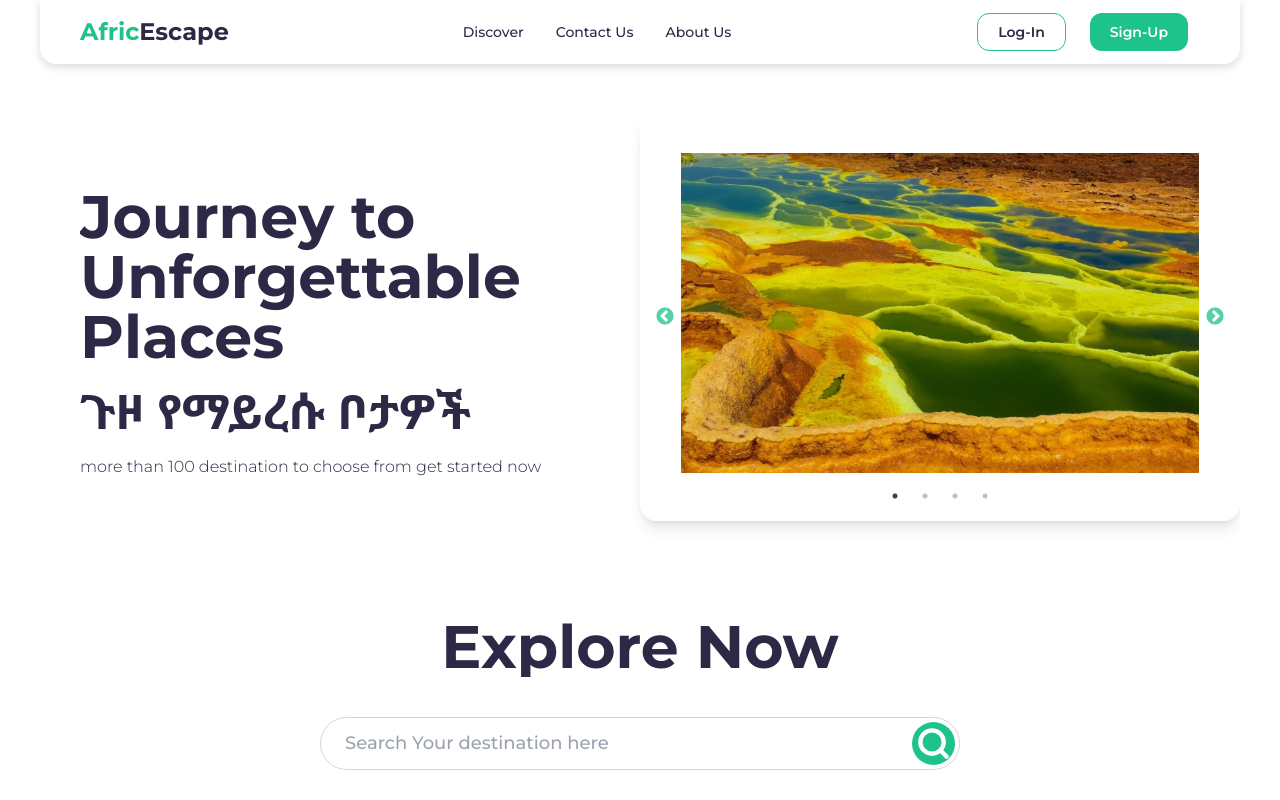
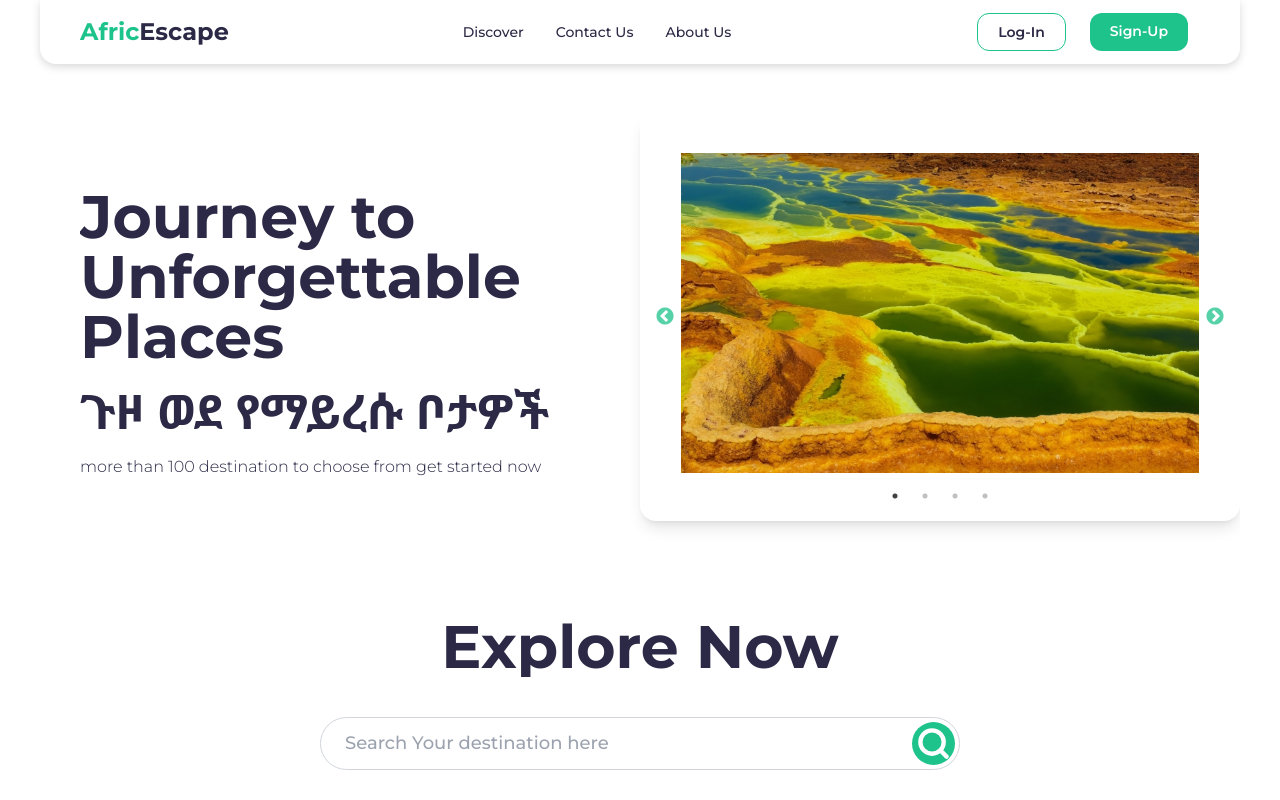
Before and after one commit to bilalabdelkadir/AfricEscape, a React (Vite) app: page / in a window 1280 px wide. Shown: the top 800 px of the page. Built offline with nearby package versions, Linux system fonts and the light colour scheme.

Commit message:
i fixed some bugs

```diff
--- a/src/components/Hero.jsx
+++ b/src/components/Hero.jsx
@@ -31,7 +31,7 @@ const Hero = () => {
           Journey to Unforgettable Places
         </h1>
         <h1 className="font-amharic font-bold text-3xl md:text-5xl mb-5 lg:mb-5">
-          ጉዞ የማይረሱ ቦታዎች
+          ጉዞ ወደ የማይረሱ ቦታዎች
         </h1>
         <p className="font-light">
           more than 100 destination to choose from get started now
--- a/src/components/NavBar.jsx
+++ b/src/components/NavBar.jsx
@@ -1,5 +1,6 @@
 import React, { useState } from "react";
 import { FiAlignRight, FiXCircle } from "react-icons/fi";
+import { Link } from "react-router-dom";
 
 const NavBar = () => {
   const [showMenu, setShowMenu] = useState(false);
@@ -32,12 +33,18 @@ const NavBar = () => {
           </ul>
         </div>
         <div className="hidden lg:flex">
-          <button className="mx-3 text-sm btn border font-semibold border-primary hover:bg-primary ease-out duration-200 hover:text-white">
+          <Link
+            to="/login"
+            className="mx-3 text-sm btn border font-semibold border-primary hover:bg-primary ease-out duration-200 hover:text-white"
+          >
             Log-In
-          </button>
-          <button className="mx-3 text-sm btn bg-primary text-white font-semibold hover:bg-opacity-50">
+          </Link>
+          <Link
+            to="/signup"
+            className="mx-3 text-sm btn bg-primary text-white font-semibold hover:bg-opacity-50"
+          >
             Sign-Up
-          </button>
+          </Link>
         </div>
         <div
           className="cursor-pointer lg:hidden "
```
